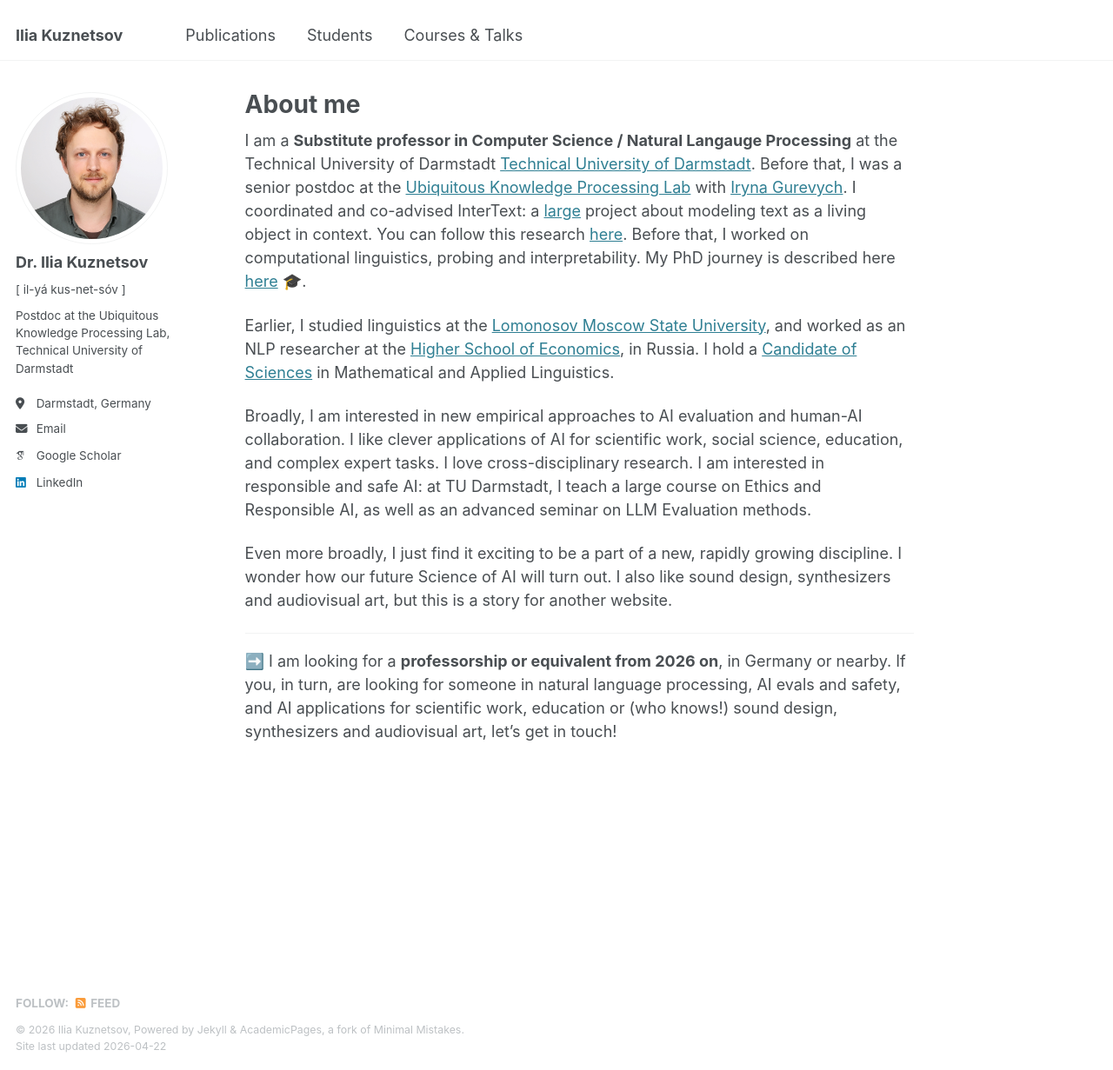
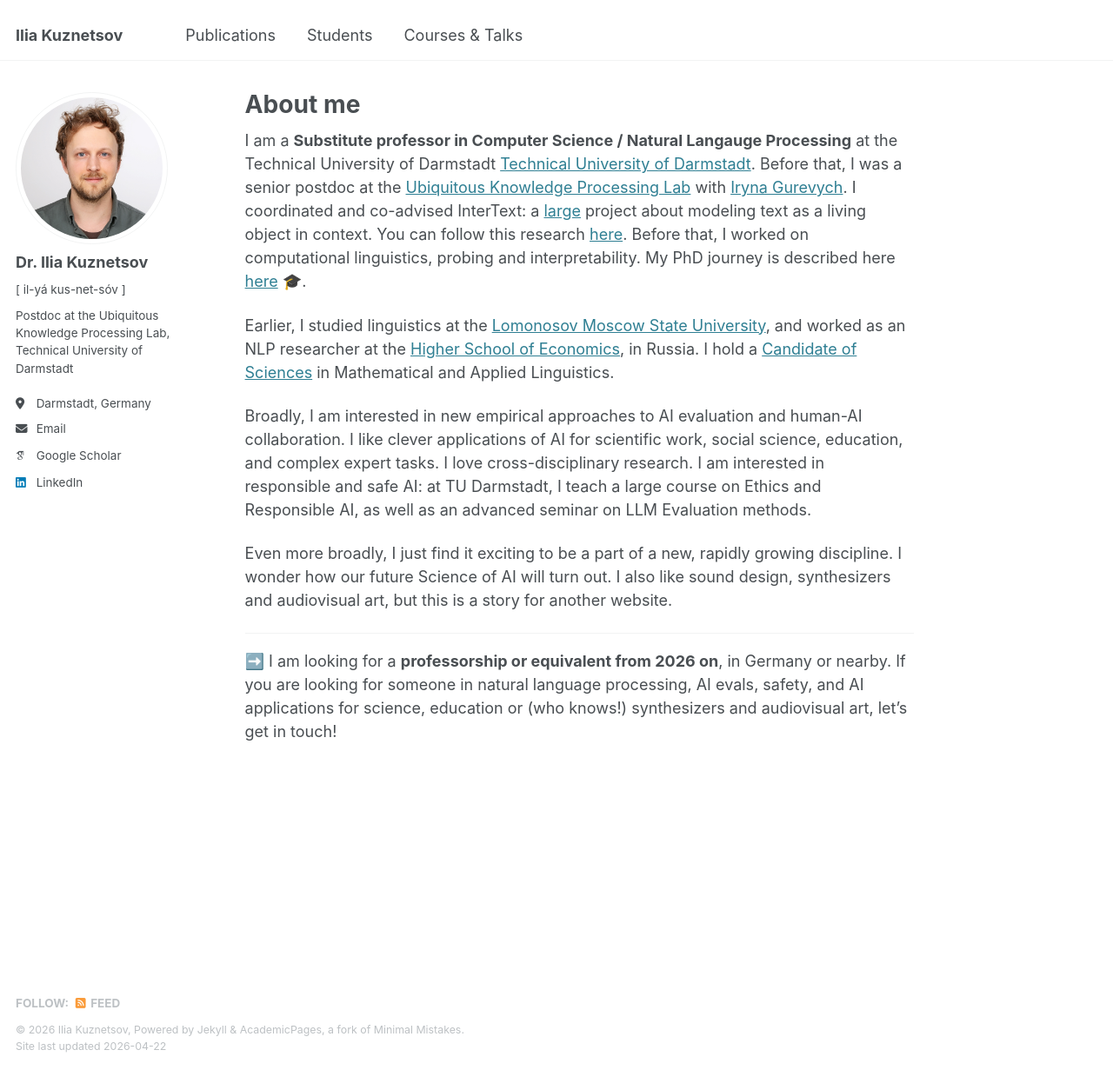
Before and after one commit to iokuznetsov/iokuznetsov.github.io, a Jekyll site: the page built from _pages/about.md, in a window 1280 px wide and 1231 px high. Shown: the whole window at 87% size. Built offline with Jekyll 4.4.1, drawn with Linux system fonts in a browser that asks for light colours; some web fonts are replaced.

Commit message:
Update about.md

```diff
--- a/_pages/about.md
+++ b/_pages/about.md
@@ -17,6 +17,6 @@ Even more broadly, I just find it exciting to be a part of a new, rapidly growin
 
 ---
 
-➡️ I am looking for a **professorship or equivalent from 2026 on**, in Germany or nearby. If you, in turn, are looking for someone in natural language processing, AI evals and safety, and AI applications for scientific work, education or (who knows!) sound design, synthesizers and audiovisual art, let's get in touch!
+➡️ I am looking for a **professorship or equivalent from 2026 on**, in Germany or nearby. If you are looking for someone in natural language processing, AI evals, safety, and AI applications for science, education or (who knows!) synthesizers and audiovisual art, let's get in touch!
 
 {% include base_path %}
```
